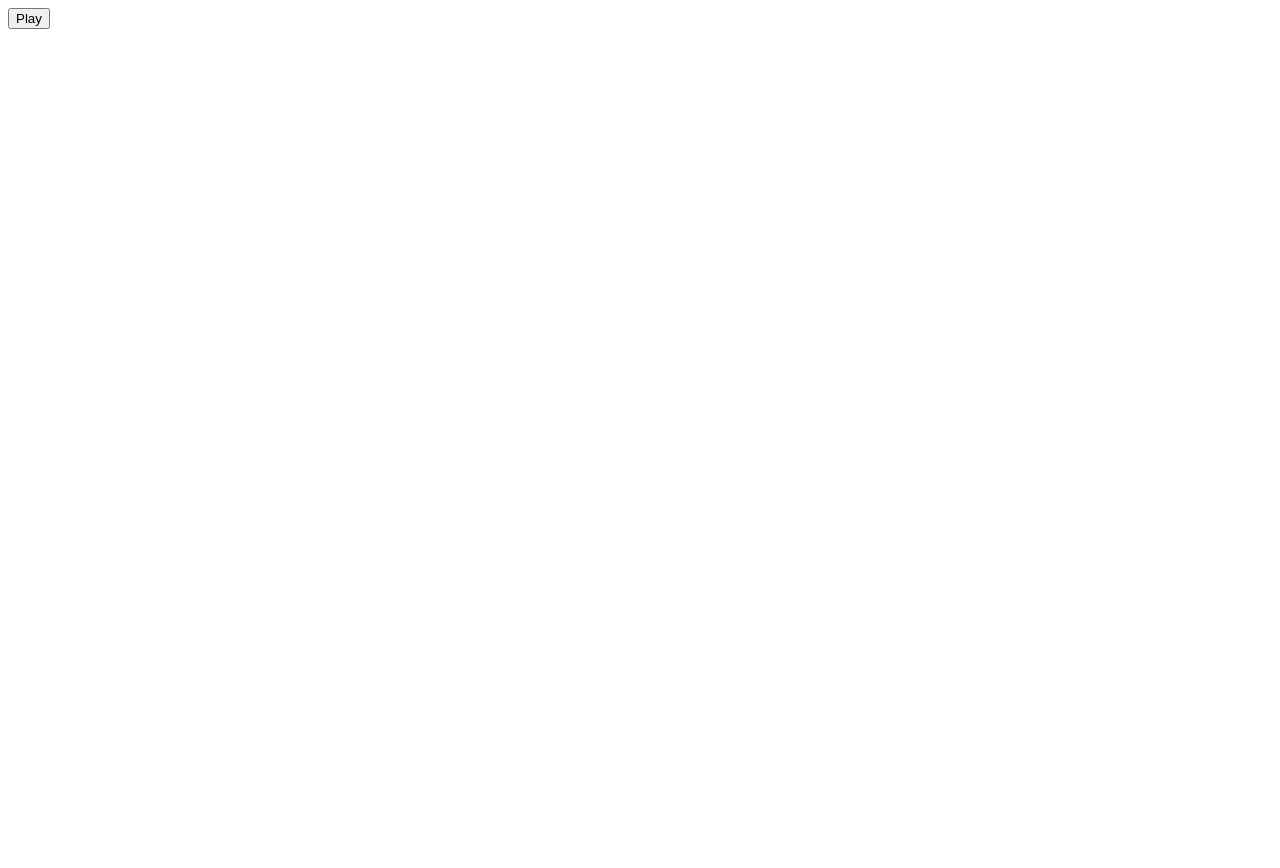
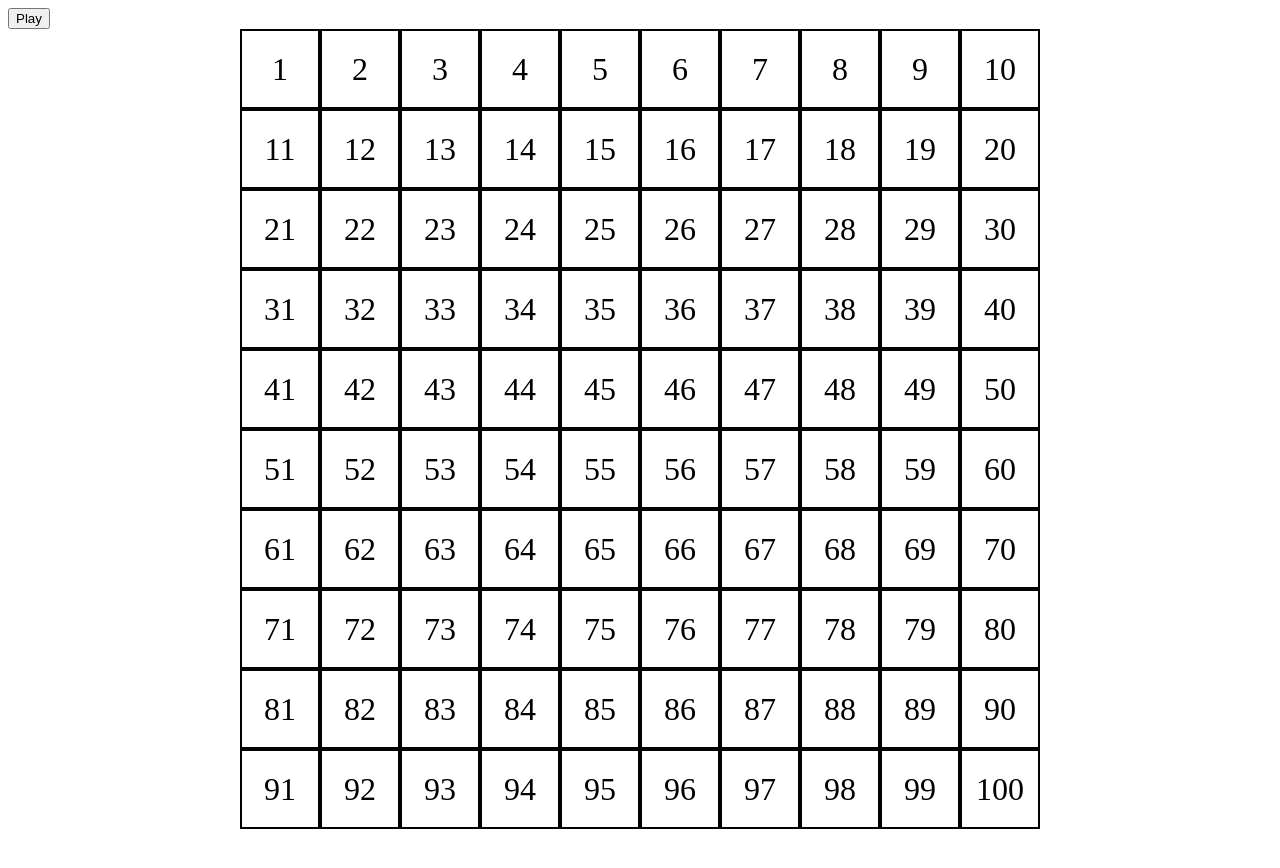
Before and after one commit to MirkoValle/js-campominato-grid, a plain HTML site: page index.html in a window 1280 px wide. Both pictures are taken after a click on the button "Play". After the commit the page ends 837 px from the top, so only its background shows below. Drawn offline with Linux system fonts and the light colour scheme.

Commit message:
Added event listener for click on button, innerHTML for epty the playground, and cycle to create the cells inside the grid with the classes

```diff
--- a/css/style.css
+++ b/css/style.css
@@ -1,13 +1,23 @@
 main section.grid {
-    width: 900px;
-    height: 900px;
+    width: 800px;
+    height: 800px;
     margin: 0 auto;
     display: flex;
     flex-wrap: wrap;
 }
 
 main section.grid article.cell {
-    width: calc((100% / 10));
-    height: calc((100% / 10));
+    width: calc((100% / 10) - 4px);
+    height: calc((100% / 10) - 4px);
     border: 2px solid black;
+    display: flex;
+    justify-content: center;
+    align-items: center;
+    color: black;
+    font-size: 2rem;
 }
+
+
+main section.grid article.cell.active {
+    background-color: aqua;
+}
--- a/js/script.js
+++ b/js/script.js
@@ -0,0 +1,26 @@
+const btn = document.querySelector("button");
+const gridEl = document.querySelector("section")
+
+btn.addEventListener("click", function () {
+
+    gridEl.innerHTML = ""
+
+    for (let index = 0; index < 100; index++) {
+        console.log(index)
+
+        const cellEl = document.createElement("article");
+        cellEl.classList.add("cell");
+        cellEl.append(index + 1);
+        cellEl.addEventListener("click", function () {
+            cellEl.classList.add("active")
+        });
+
+        gridEl.appendChild(cellEl);
+
+
+    }
+
+
+
+
+})
```
